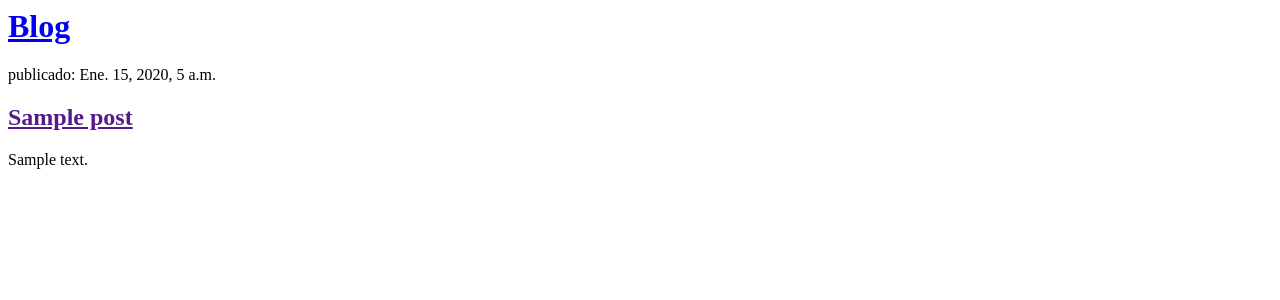
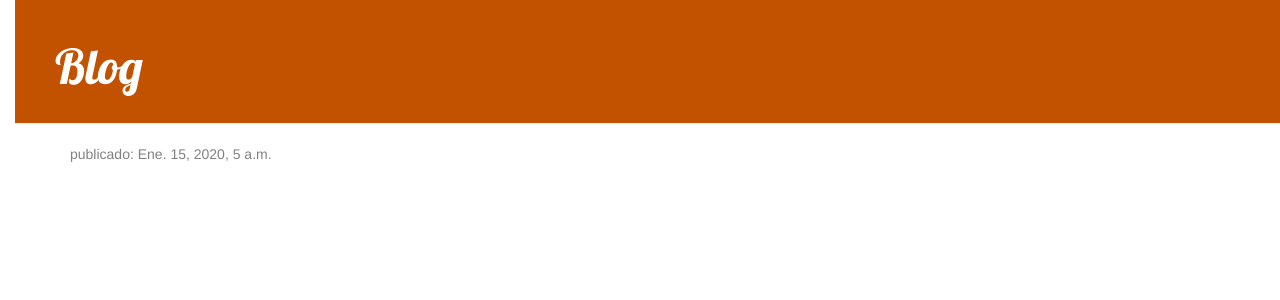
Before and after one commit to mai-20/my-first-blog, a Django app: template blog/templates/blog/post_list.html in a window 1280 px wide. Shown: the top 300 px of the page. Run offline with Django 3.2, Linux system fonts and the light colour scheme; the template is opened without the code that fills it: values that come from a table or form of the project are taken from there, others are empty; tables that the repository leaves empty hold one stand-in row (values such as "Sample post"); some libraries are stand-ins or nearby versions.

Commit message:
Agregadas vistas y plantilla para el detalle del post del blog así como también CSS para el sitio.

```diff
--- /dev/null
+++ b/blog/static/css/blog.css
@@ -0,0 +1,48 @@
+body {
+  padding-left: 15px;
+}
+
+h1 a, h2 a {
+	color: #FCA205;
+	font-family: 'Lobster';
+}
+
+.page-header {
+        background-color: #C25100;
+        margin-top: 0;
+        padding: 20px 20px 20px 40px;
+}
+
+.page-header h1, .page-header h1 a, .page-header h1 a:visited, .page-header h1 a:active {
+        color: #ffffff;
+        font-size: 36pt;
+        text-decoration: none;
+}
+
+.content {
+        margin-left: 40px;
+}
+
+h1, h2, h3, h4 {
+        font-family: 'Lobster', cursive;
+}
+
+.date {
+      color: #828282;
+}
+
+.save { float: right; }
+
+.post-form textarea, .post-form input {
+      width: 100%;
+}
+
+.top-menu, .top-menu:hover, .top-menu:visited {
+      color: #ffffff;
+      float: right;
+      font-size: 26pt;
+      margin-right: 20px; }
+
+.post { margin-bottom: 70px; }
+
+.post h2 a, .post h2 a:visited { color: #000000; }
--- /dev/null
+++ b/blog/templates/blog/base.html
@@ -0,0 +1,25 @@
+{% load static %}
+
+<html>
+<head>
+   <title>Blog</title>
+   <link rel="stylesheet" href="//maxcdn.bootstrapcdn.com/bootstrap/3.2.0/css/bootstrap.min.css">
+   <link rel="stylesheet" href="//maxcdn.bootstrapcdn.com/bootstrap/3.2.0/css/bootstrap-theme.min.css">
+   <link href='//fonts.googleapis.com/css?family=Lobster&subset=latin,latin-ext' rel='stylesheet' type='text/css'>
+   <link rel="stylesheet" href="{% static 'css/blog.css' %}">
+</head>
+<body>
+    <div class="page-header">
+	<h1><a href="/">Blog</a></h1>
+    </div>
+    <div class="content container">
+	<div class="row">
+	       <div class="col-md-8">
+		       {% block content %}
+		       {% endblock %}
+	       </div>
+	</div>
+    </div>
+
+</body>
+</html>
--- a/blog/templates/blog/post_list.html
+++ b/blog/templates/blog/post_list.html
@@ -1,10 +1,15 @@
- <div>
-  <h1><a href="/">Blog</a></h1>
- </div>
- {% for post in posts %}
- <div>
-   <p> publicado: {{ post.published_date }}</p>
-   <h2><a href="">{{ post.title }}</a></h2>
-   <p>{{ post.text|linebreaksbr }}</p>
- </div>
- {% endfor %}
+{% extends 'blog/base.html' %}
+
+{% block content %}
+
+    {% for post in posts %}
+        <div class="post">
+            <div class="date">
+                <p> publicado: {{ post.published_date }}</p>
+            </div>
+	    <h2><a href="{% url 'post_detail' pk=post.pk %}>{{ post.title }}</a></h2>
+            <p>{{ post.text|linebreaksbr }}</p>
+        </div>
+    {% endfor %}
+
+{% endblock %}
--- a/blog/urls.py
+++ b/blog/urls.py
@@ -3,4 +3,5 @@
 
 urlpatterns = [
     path('', views.post_list, name='post_list'),
+    path('post/<int:pk>/', views.post_detail, name='post_detail'),
 ]
```
Also changed, not shown: blog/templates/blog/post_detail.html (added, +13 -0 lines), blog/views.py (+8 -0 lines), 2 other files.
